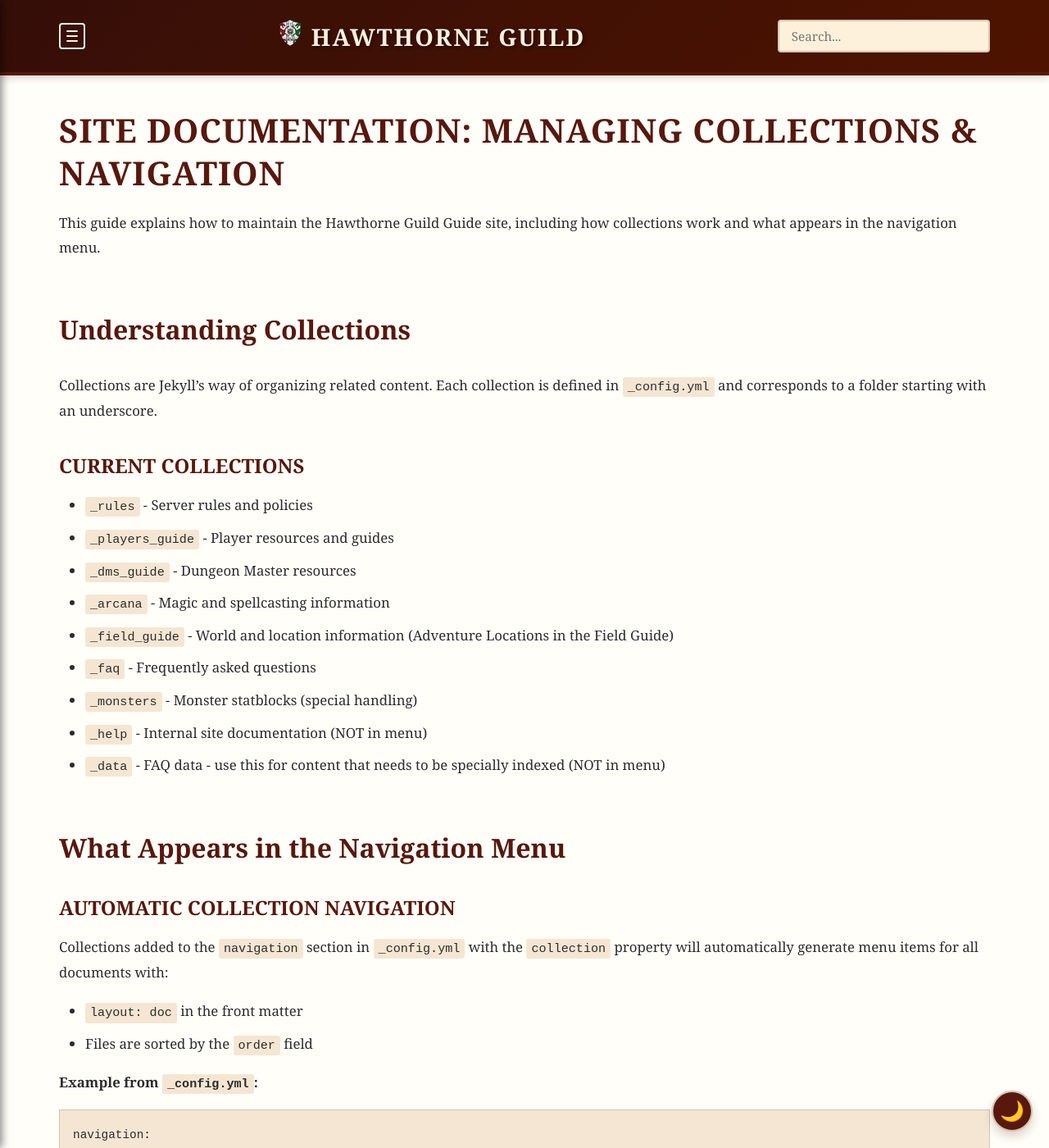
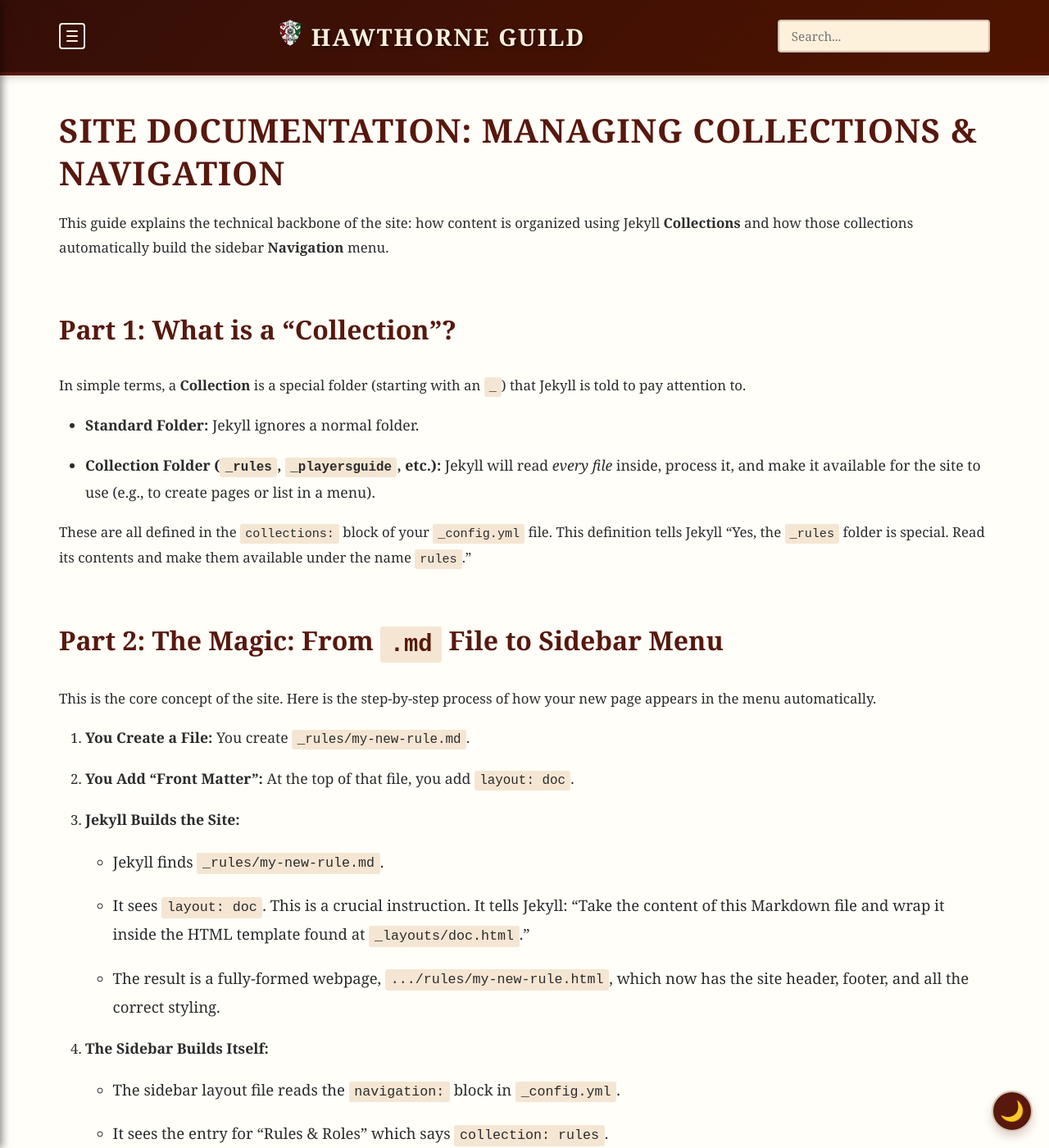
Before and after one commit to coconutswallow/Guides, a Jekyll site: the page built from _help/collections.md, in a window 1280 px wide and 1400 px high, scrolled down 195 px. Shown: the whole window at 82% size. Built offline with Jekyll 4.4.1, drawn with Linux system fonts in a browser that asks for light colours; comment, search, counter and statistics services are not loaded; some of the changed text lies outside the part shown.

Commit message:
Update collections.md

````diff
--- a/_help/collections.md
+++ b/_help/collections.md
@@ -3,213 +3,182 @@
 layout: doc
 order: 20
 ---
+
 # Site Documentation: Managing Collections & Navigation
 
-This guide explains how to maintain the Hawthorne Guild Guide site, including how collections work and what appears in the navigation menu.
+This guide explains the technical backbone of the site: how content is organized using Jekyll **Collections** and how those collections automatically build the sidebar **Navigation** menu.
 
-## Understanding Collections
+## Part 1: What is a "Collection"?
 
-Collections are Jekyll's way of organizing related content. Each collection is defined in `_config.yml` and corresponds to a folder starting with an underscore.
+In simple terms, a **Collection** is a special folder (starting with an `_`) that Jekyll is told to pay attention to.
 
-### Current Collections
+- **Standard Folder:** Jekyll ignores a normal folder.
 
-* `_rules` - Server rules and policies
-* `_players_guide` - Player resources and guides
-* `_dms_guide` - Dungeon Master resources
-* `_arcana` - Magic and spellcasting information
-* `_field_guide` - World and location information (Adventure Locations in the Field Guide)
-* `_faq` - Frequently asked questions
-* `_monsters` - Monster statblocks (special handling)
-* `_help` - Internal site documentation (NOT in menu)
-* `_data` - FAQ data - use this for content that needs to be specially indexed (NOT in menu)
+- **Collection Folder (`_rules`, `_playersguide`, etc.):** Jekyll will read _every file_ inside, process it, and make it available for the site to use (e.g., to create pages or list in a menu).
 
-## What Appears in the Navigation Menu
 
-### Automatic Collection Navigation
+These are all defined in the `collections:` block of your `_config.yml` file. This definition tells Jekyll "Yes, the `_rules` folder is special. Read its contents and make them available under the name `rules`."
 
-Collections added to the `navigation` section in `_config.yml` with the `collection` property will automatically generate menu items for all documents with:
+## Part 2: The Magic: From `.md` File to Sidebar Menu
 
-* `layout: doc` in the front matter
-* Files are sorted by the `order` field
+This is the core concept of the site. Here is the step-by-step process of how your new page appears in the menu automatically.
 
-**Example from `_config.yml`:**
+1. **You Create a File:** You create `_rules/my-new-rule.md`.
 
-```yaml
+2. **You Add "Front Matter":** At the top of that file, you add `layout: doc`.
+
+3. **Jekyll Builds the Site:**
+
+    - Jekyll finds `_rules/my-new-rule.md`.
+
+    - It sees `layout: doc`. This is a crucial instruction. It tells Jekyll: "Take the content of this Markdown file and wrap it inside the HTML template found at `_layouts/doc.html`."
+
+    - The result is a fully-formed webpage, `.../rules/my-new-rule.html`, which now has the site header, footer, and all the correct styling.
+
+4. **The Sidebar Builds Itself:**
+
+    - The sidebar layout file reads the `navigation:` block in `_config.yml`.
+
+    - It sees the entry for "Rules & Roles" which says `collection: rules`.
+
+    - This is another instruction: "Automatically find every page in the `rules` collection (which we found in Step 3!), sort them by their `order:` number, and list their `title:` here as a link."
+
+5. **Done:** Your new page appears in the menu, perfectly sorted, without you ever having to manually edit an HTML navigation file.
+
+
+The key takeaway: **`collection:` + `layout: doc` + `order:` = Automatic Menu Item**
+
+## Part 3: How to Configure the Sidebar Menu
+
+The sidebar is 100% controlled by the `navigation:` block in `_config.yml`. It supports **four** types of menu items.
+
+### Type 1: The Simple Link
+
+This just points to one specific URL. It's used for the "Home" page and the "FAQ" page.
+
+```
+# Example from _config.yml
 navigation:
-  - title: "📜 Rules & Roles"
+  - title: "Home"
+    url: "/"
+  - title: "FAQ"
+    url: /faq.html
+```
+
+### Type 2: The Automatic Collection (Most Common)
+
+This is the "magic" one. You provide a `title` and a `collection:` name. It automatically finds all `layout: doc` pages in that collection and builds a list.
+
+```
+# Example from _config.yml
+# This one line automatically finds all pages
+# in the `_rules` folder and lists them.
+  - title: "Rules & Roles"
     collection: rules
 ```
 
-This will display ALL `.md` files in `_rules/` that have `layout: doc`, sorted by their `order` value.
+### Type 3: The Fully Manual Section
 
-### What Gets Excluded
+This is used when you need to link to pages that are _not_ in a collection, or are not standard document pages (like the Statblock Builder, which is an `.html` file).
 
-Documents are excluded from automatic navigation if they:
+Notice there is **no `collection:` key**. Instead, you manually define all sub-links in a `sections:` block.
 
-* Use a different layout (e.g., `layout: statblock`)
-* Are in a collection NOT listed in `_config.yml` navigation (like `_help`)
-* Don't have front matter
-
-### Manual Navigation Sections
-
-Some sections are manually defined (not auto-generated from collections):
-
-**Example: Monster Compendium**
-
-```yaml
-- title: "📖 Monster Compendium"
-  sections:
-    - title: "Monster Compendium"
-      url: /monster-compendium/
-    - title: "Submit Monster"
-      url: /monster-compendium/monsters-submit/
-    - title: "Statblock Builder"
-      url: /monster-compendium/generator/
+```
+# Example from _config.yml
+# Used for the Monster Compendium
+  - title: "Monster Compendium"
+    sections:
+      - title: "Monster Compendium"
+        url: /monster-compendium/
+      - title: "Submit A Monster"
+        url: /monster-compendium/monsters-submit/
+      - title: "Statblock Builder"
+        url: /monster-compendium/generator/
 ```
 
-These require explicit URLs because they include `.html` files or need custom ordering.
+### Type 4: The Hybrid (Automatic + Manual Submenu)
 
-## Adding New Content
+This is the most complex type and is used for the "Player's Guide." It has **one level of sub-menu** and is a special case.
 
-### Adding a Document to an Existing Collection
-
-1. Create a new `.md` file in the appropriate collection folder (e.g., `_rules/new-rule.md`)
-2. Add front matter:
-
-```yaml
----
-layout: doc
-title: "Your Document Title"
-order: 5
----
+```
+# Example from _config.yml
+  - title: "Player's Guide"
+    collection: playersguide
+    sections:
+      - title: "Appendices"
+        folder: "playersguide/appendices"
 ```
 
-3. Write your content using Markdown
-4. The document will automatically appear in the navigation menu if the collection is in `_config.yml`
+**How this works:**
 
-### Creating a New Collection
+1. `collection: playersguide`: This part is **automatic**. It finds all `layout: doc` pages in the _root_ of the `_playersguide/` folder (e.g., `_playersguide/getting-started.md`) and lists them at the top level.
 
-1. **Add to `_config.yml` collections section:**
+2. `sections:`: This part is **manual**. It adds a sub-menu (a "section") titled "Appendices."
 
-```yaml
-collections:
-  your_collection:
-    output: true
-    permalink: /your-collection/:path/
-```
+3. `folder: "playersguide/appendices"`: This is a _special_ key. It tells the sidebar to find all `layout: doc` pages _inside_ the `_playersguide/appendices/` sub-folder and list them under the "Appendices" sub-menu.
 
-2. **Add to navigation (if you want it in the menu):**
 
-```yaml
-navigation:
-  - title: "🎯 Your Collection"
-    collection: your_collection
-```
+**This is the 1-level-submenu limit.** This "Hybrid" model is the only way this site is configured to handle sub-menus.
 
-3. **Create the folder:** `_your_collection/`
-4. **Add documents** with `layout: doc` front matter
+## Part 4: How-To Guides
 
-### Creating a Hidden Collection (Like Help)
+### How to Add a Page to "Rules & Roles"
 
-If you want a collection that generates pages but doesn't appear in the menu:
+1. Create a new file, e.g., `_rules/my-new-rule.md`.
 
-1. Add to collections in `_config.yml`:
+2. Add this Front Matter to the top:
 
-```yaml
-collections:
-  site_docs:
-    output: true
-    permalink: /site-docs/:path/
-```
+    ```
+    ---
+    layout: doc
+    title: "My New Rule"
+    order: 50
+    ---
 
-2. **Do NOT add it to the navigation section**
-3. Pages will be accessible via direct URL: `/site-docs/your-page/`
+    My content starts here...
+    ```
 
-## Front Matter Reference
+3. Save the file. It will be added to the menu automatically.
 
-### Required Fields for Navigation Display
 
-```yaml
----
-layout: doc          # Must be "doc" to appear in auto-generated nav
-title: "Page Title"  # Displays in menu and as page heading
-order: 1             # Determines position in menu (lower = higher)
----
-```
+### How to Add a Page to "Player's Guide (Appendices)"
 
-### Optional Fields
+1. Create a new file in the sub-folder, e.g., `_playersguide/appendices/my-appendix.md`.
 
-```yaml
-background_image:  /assets/images/background_image.jpg
-```
+2. Add this Front Matter to the top:
 
-## Direct Links
+    ```
+    ---
+    layout: doc
+    title: "My New Appendix"
+    order: 30
+    ---
 
-All pages are accessible via direct URLs following this pattern:
+    My content starts here...
+    ```
 
-* Rules: `https://coconutswallow.github.io/Guides/rules/page-name.html`
-* Player's Guide: `https://coconutswallow.github.io/Guides/players-guide/page-name/`
-* DM's Guide: `https://coconutswallow.github.io/Guides/dms-guide/page-name/`
-* Arcana: `https://coconutswallow.github.io/Guides/arcana/page-name/`
-* FAQ: `https://coconutswallow.github.io/Guides/faq/page-name/`
-* Monsters: `https://coconutswallow.github.io/Guides/monster-compendium/monster-name/`
-* Site Docs: `https://coconutswallow.github.io/Guides/site-docs/page-name/`
+3. Save the file. It will be added to the "Appendices" sub-menu automatically.
 
-**Note:** The URL structure is defined by the `permalink` setting in each collection's config.
 
-## Troubleshooting
+## Part 5: Troubleshooting
 
-### "My page doesn't appear in the menu"
+### "My page isn't showing up in the menu!"
 
-Check:
+Check these four things:
 
-1. Does the file have `layout: doc` in front matter?
-2. Is the collection listed in `_config.yml` navigation?
-3. Is the file in the correct collection folder?
-4. Does it have an `order` field?
+1. **Is the file in the right collection folder?** (e.g., `_rules/`)
 
-### "My collection appears empty in the menu"
+2. **Does it have `layout: doc`?** If it has `layout: statblock` or no layout, it will be ignored by the menu.
 
-Check:
+3. **Is the collection itself listed in `_config.yml`?** If you made a new `_newstuff/` folder, it won't do anything until you add it to `_config.yml`.
 
-1. Do any files in the collection have `layout: doc`?
-2. Files with `layout: statblock` or other layouts won't appear
-3. The collection folder must start with underscore (e.g., `_rules`)
+4. **Does it have an `order:` number?** Missing `order` can cause it to sort to the end or not appear.
 
-### "Build error about null object"
 
-This usually means:
+### "My links are broken!"
 
-1. A collection name is misspelled in `_config.yml`
-2. A collection folder doesn't exist
-3. Front matter is malformed
+- In your `_config.yml`, the `permalink:` setting for each collection controls the URL.
 
-## Best Practices
+- Most are set to `/:path/`, which means `_playersguide/foo.md` becomes `/playersguide/foo/`.
 
-1. **Consistent Ordering:** Use order values in increments of 10 (10, 20, 30) to allow easy insertion of new pages
-2. **Clear Titles:** Use descriptive titles that work both in the menu and as page headings
-3. **Document Layout:** Always use `layout: doc` for standard documentation pages
-4. **Test Locally:** Use `bundle exec jekyll serve` to test changes before committing
-5. **Keep URLs Clean:** Use lowercase and hyphens in filenames (e.g., `server-rules.md` not `Server_Rules.md`)
-
-## File Structure Example
-
-```
-/
-├── _config.yml
-├── _rules/
-│   ├── server-rules.md        (layout: doc, order: 1)
-│   ├── server-roles.md        (layout: doc, order: 2)
-│   └── privacy-policy.md      (layout: doc, order: 3)
-├── _monsters/
-│   ├── ancient-dragon.md      (layout: statblock) ← NOT in auto-nav
-│   └── goblin.md              (layout: statblock) ← NOT in auto-nav
-├── _site_docs/
-│   └── collections-guide.md   (layout: doc) ← NOT in menu
-└── monster-compendium/
-    └── index.html             ← Manual nav entry required
-```
-
-## Need Help?
-
-If you need to make structural changes to the site or have questions about the navigation system, contact the site administrator or consult the Jekyll documentation at https://jekyllrb.com/docs/collections/
+- **Exception:** `rules` is set to `/:name.html`. This is an older style, and means `_rules/foo.md` becomes `/rules/foo.html`.
````
